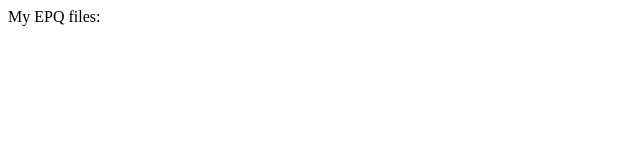
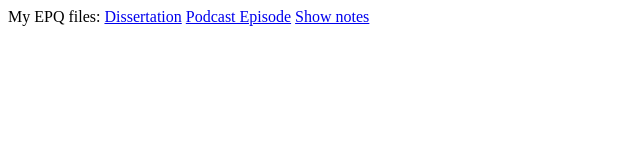
Before and after one commit to thomas-holland/epq, a plain HTML site: page index.html in a window 1280 px wide. Shown: the whole page, without its empty margins (0-640 px from the left). Drawn offline with Linux system fonts and the light colour scheme.

Commit message:
Update index.html

```diff
--- a/index.html
+++ b/index.html
@@ -1 +1,5 @@
 My EPQ files:
+
+<a href="./dissertation.pdf" target="blank">Dissertation</a>
+<a href="./podcast.mp3" target="blank">Podcast Episode</a>
+<a href="shownotes.html" target="blank">Show notes</a>
```
